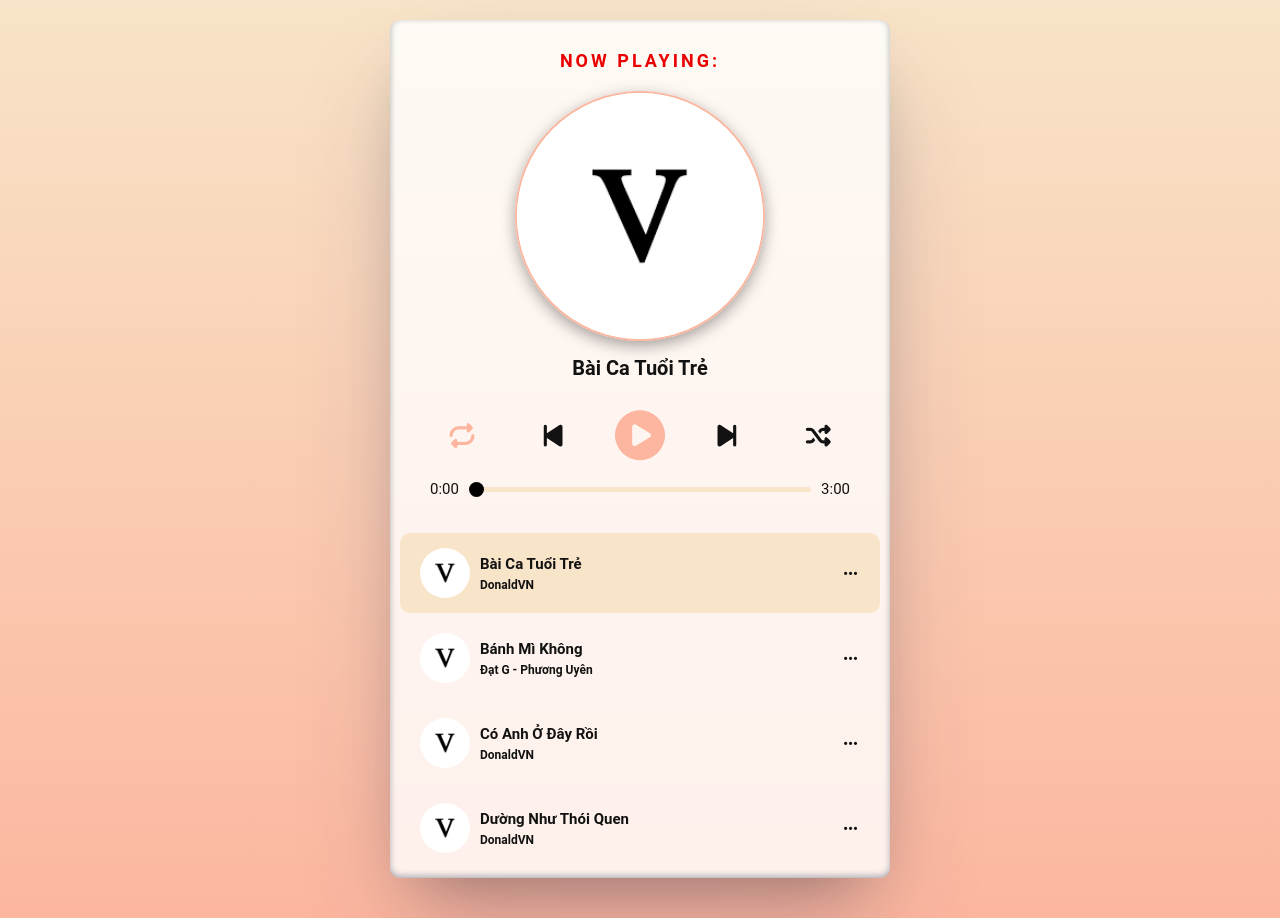
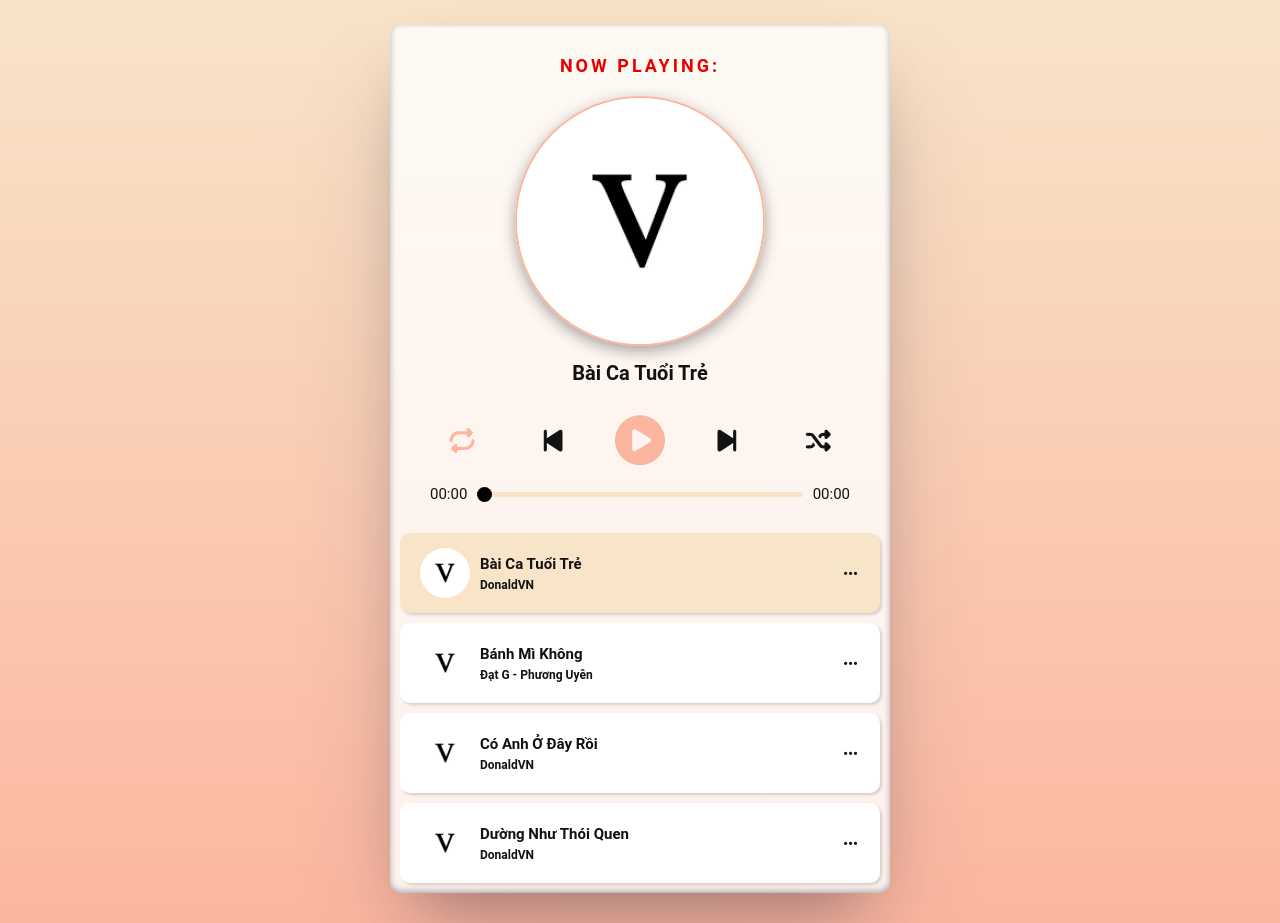
Before and after one commit to DonaldVN1515/media-music-player, a plain HTML site: page index.html in a window 1280 px wide. Drawn offline with Linux system fonts and the light colour scheme.

Commit message:
update app

```diff
--- a/assets/css/base.css
+++ b/assets/css/base.css
@@ -1,5 +1,6 @@
 :root {
-	--white-color: rgba(255, 255, 255, 0.8);
+	--rgba-white-color: rgba(255, 255, 255, 0.8);
+	--white-color: rgb(255, 255, 255);
 	--text-color: rgb(18, 18, 18);
 	--background-color: #f8e4c8;
 	--second-background-color: #fcb69f;
--- a/assets/css/style.css
+++ b/assets/css/style.css
@@ -10,8 +10,8 @@ body {
 
 #main {
 	width: 50rem;
-	margin: 2rem 2rem 4rem 2rem;
-	background-color: var(--white-color);
+	margin: 2.5rem 2rem 3rem 2rem;
+	background-color: var(--rgba-white-color);
 	box-shadow: rgba(50, 50, 93, 0.25) 0px 50px 100px -20px,
 		rgba(0, 0, 0, 0.3) 0px 30px 60px -30px,
 		rgba(10, 37, 64, 0.35) 0px -2px 6px 0px inset;
@@ -23,6 +23,7 @@ body {
 	flex-direction: column;
 	align-items: center;
 	padding: 1rem;
+	border-radius: 1rem;
 }
 
 #main__dashboard > h6 {
@@ -117,17 +118,18 @@ body {
 }
 
 #main__playlist {
-	height: 35rem;
+	height: 37rem;
 	overflow-y: auto;
-	margin-top: 2rem;
+	margin-top: 1rem;
 	padding: 0 1rem;
+	border-radius: 1rem;
 }
 #main__playlist .active {
 	background-color: var(--background-color);
 }
 .playlist__song {
 	list-style: none;
-	margin: 0.5rem 0rem;
+	margin: 1rem 0rem;
 	color: var(--text-color);
 	text-decoration: none;
 	display: flex;
@@ -136,6 +138,11 @@ body {
 	padding: 1.5rem 2rem;
 	border-radius: 1rem;
 	cursor: pointer;
+	box-shadow: rgba(0, 0, 0, 0.15) 1.95px 1.95px 2.6px;
+	background-color: var(--white-color);
+}
+.playlist__song:first-child {
+	margin-top: 1rem;
 }
 .playlist__song:hover {
 	background-color: var(--background-color);
--- a/assets/js/script.js
+++ b/assets/js/script.js
@@ -25,6 +25,8 @@ const nextBtn = $('.js-next');
 const prevBtn = $('.js-prev');
 const repeatBtn = $('.js-repeat');
 const randomBtn = $('.js-random ');
+const durationTime = $('.js-duration ');
+const remainingTime = $('.js-remaining ');
 
 const audio = $('#audio');
 const progress = $('#progress');
@@ -301,10 +303,34 @@ const app = {
 
 		// Object.assign(this, this.config);
 	},
+	displayTime: function () {
+		const { duration, currentTime } = audio;
+
+		function formatTimer(number) {
+			const minutes = Math.floor(number / 60);
+			const seconds = Math.floor(number - minutes * 60);
+
+			return `${minutes < 10 ? '0' + minutes : minutes}:${
+				seconds < 10 ? '0' + seconds : seconds
+			}`;
+		}
+
+		durationTime.textContent = formatTimer(currentTime);
+
+		if (!duration) {
+			remainingTime.textContent = '00:00';
+		} else {
+			remainingTime.textContent = formatTimer(duration);
+		}
+
+		const timer = setInterval(this.displayTime, 100);
+	},
 	start: function () {
 		this.loadConfig;
 
 		this.defineProperties();
+
+		this.displayTime();
 
 		this.handleEvents();
 
--- a/index.html
+++ b/index.html
@@ -40,7 +40,7 @@
 					<i class="fas fa-random js-random"></i>
 				</div>
 				<div class="dashboard__track">
-					<span>0:00</span>
+					<span class="js-duration">0:00</span>
 					<input
 						id="progress"
 						type="range"
@@ -49,7 +49,7 @@
 						min="0"
 						max="100"
 					/>
-					<span>3:00</span>
+					<span class="js-remaining">3:00</span>
 				</div>
 			</div>
 			<ul id="main__playlist" class="js-playlist">
```
